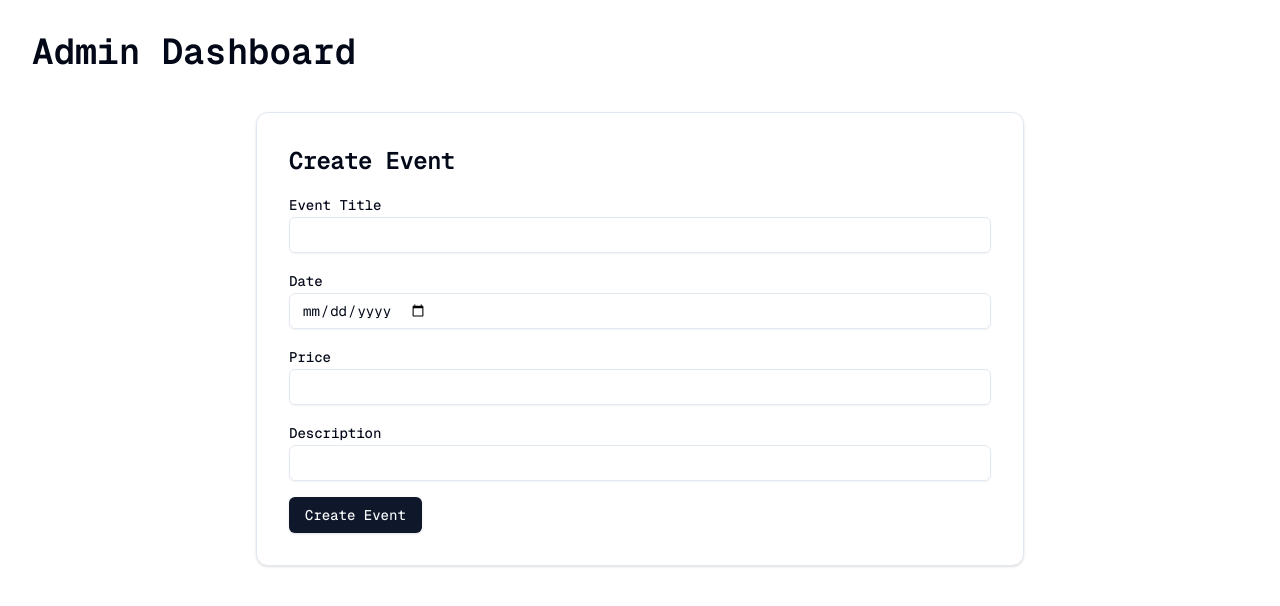
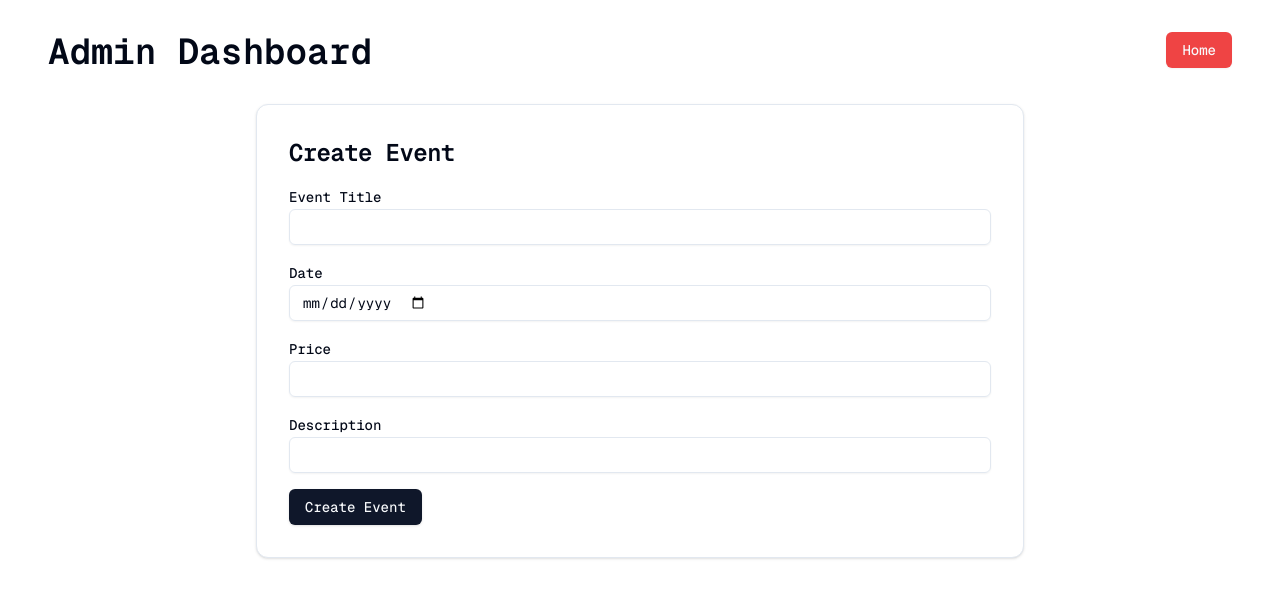
Before and after one commit to iDCoded/iiivents, a Next.js app: page /admin in a window 1280 px wide. Shown: the top 606 px of the page. Built offline with nearby package versions, Linux system fonts and the light colour scheme.

Commit message:
Added button to redirect back to home page

```diff
--- a/app/admin/page.tsx
+++ b/app/admin/page.tsx
@@ -1,10 +1,14 @@
 import CreateEventForm from "@/components/CreateEventForm";
+import HomeButton from "@/components/HomeButton";
 import React from "react";
 
 const Page = () => {
 	return (
 		<div>
-			<h2 className="text-4xl font-bold p-8 pb-2">Admin Dashboard</h2>
+			<div className="flex flex-row justify-between px-12 pt-8">
+				<h2 className="text-4xl font-bold">Admin Dashboard</h2>
+				<HomeButton />
+			</div>
 			<CreateEventForm />
 		</div>
 	);
--- /dev/null
+++ b/components/HomeButton.tsx
@@ -0,0 +1,21 @@
+"use client";
+import { Button } from "./ui/button";
+import { useRouter } from "next/navigation";
+
+const HomeButton = () => {
+	const router = useRouter();
+
+	return (
+		<div>
+			<Button
+				onClick={() => {
+					router.push("/");
+				}}
+				variant={"destructive"}>
+				Home
+			</Button>
+		</div>
+	);
+};
+
+export default HomeButton;
```
